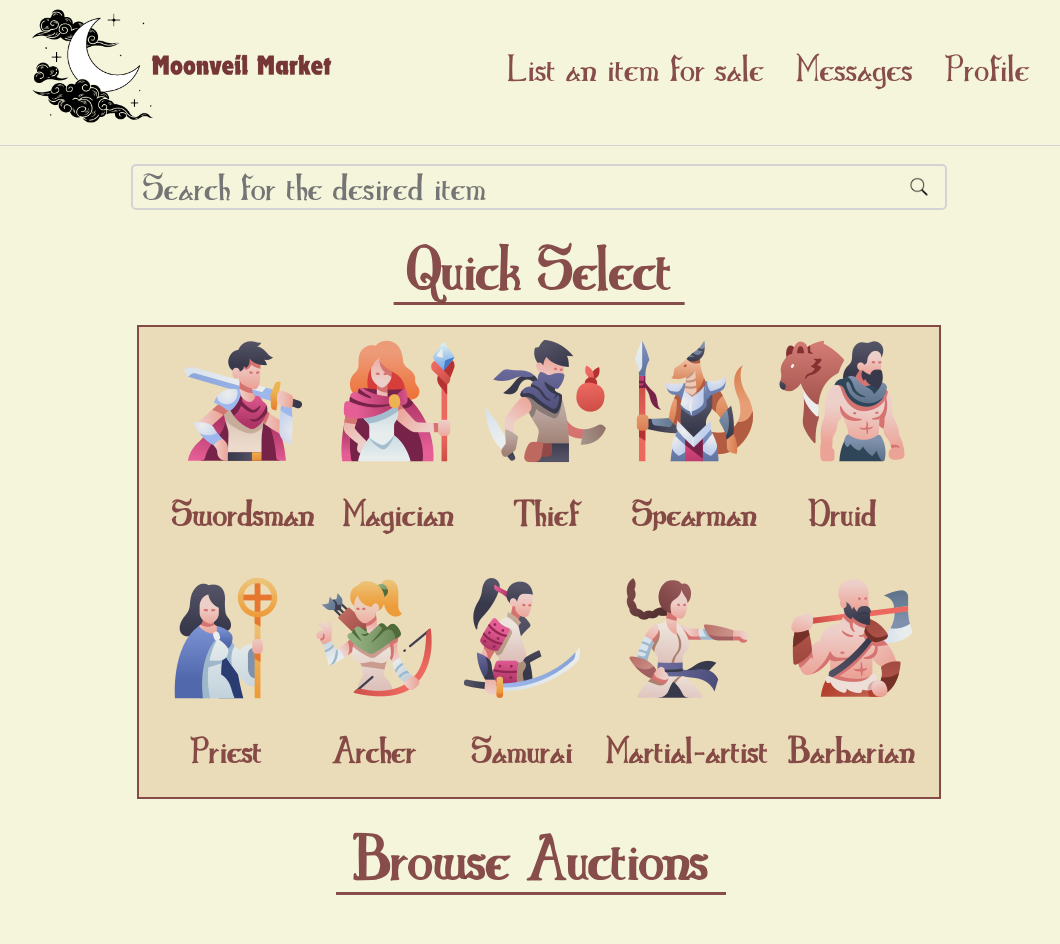
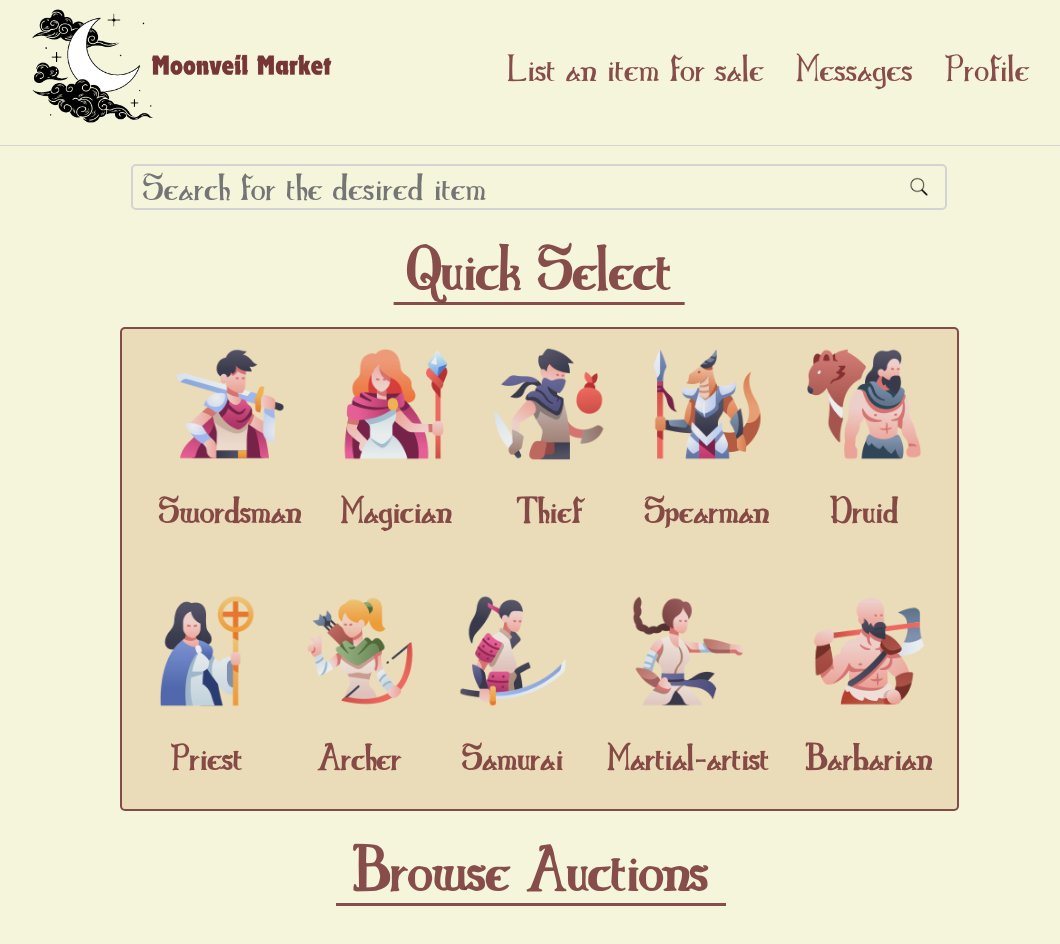
Before and after one commit to PetriK93/Moonveil-Market, a React (Vite) app in the folder client/: page / in a window 1280 px wide. Shown: the top 944 px of the page, without its empty margins (109-1169 px from the left). Built offline with nearby package versions, Linux system fonts and the light colour scheme.

Commit message:
Added additional routing & animations
Made sure that every element appears as it should by adding a useLocation().

Moved the <Router> from App.jsx to Index.jsx to keep the visuals clean.

Added small scale increase animations to the category images and text.

```diff
--- a/client/src/App.jsx
+++ b/client/src/App.jsx
@@ -1,4 +1,4 @@
-import { BrowserRouter as Router, Routes, Route } from "react-router-dom";
+import { Routes, Route, useLocation } from "react-router-dom";
 import NavBar from "./components/NavBar/NavBar";
 import ListItem from "./pages/ListItem/ListItem";
 import Messages from "./pages/Messages/Messages";
@@ -8,12 +8,13 @@ import SearchBar from "./components/SearchBar/SearchBar";
 import CategoryList from "./components/Categories/Categories";
 
 function App() {
+  const location = useLocation();
+
   return (
-    <Router>
     <div>
       <NavBar />
-        <SearchBar />
-        <CategoryList />
+      {location.pathname === "/" && <SearchBar />}
+      {location.pathname === "/" && <CategoryList />}
       <Routes>
         <Route path="/list-item" element={<ListItem />} />
         <Route path="/messages" element={<Messages />} />
@@ -21,7 +22,6 @@ function App() {
         <Route path="/" element={<Home />} />
       </Routes>
     </div>
-    </Router>
   );
 }
 
--- a/client/src/components/Categories/Categories.jsx
+++ b/client/src/components/Categories/Categories.jsx
@@ -36,7 +36,6 @@ const CategoryList = () => {
               alt={category.name}
               className={styles.categoryImage}
             />
-
             <h3 className={styles.categoryName}>{category.name}</h3>
           </div>
         ))}
--- a/client/src/components/Categories/CategoriesStyles.module.css
+++ b/client/src/components/Categories/CategoriesStyles.module.css
@@ -7,52 +7,37 @@
   margin-top: -20px;
 }
 
-h1 {
-  margin-bottom: 20px;
-}
-
 .categoryContainer {
-  width: 800px;
-  height: 470px;
+  width: 835px;
+  height: 480px;
   display: flex;
   flex-direction: row;
+  gap: 14px;
   flex-wrap: wrap;
   align-items: center;
   justify-content: center;
   border: 2px solid var(--brown-color);
   background-color: var(--light-brown-color);
+  border-radius: 5px;
 }
 
 .categoryItem {
-  margin: 10px;
+  margin: 13px 10px 7px 13px;
   text-align: center;
   background-color: var(--light-brown-color);
+  transition: transform 0.3s ease;
+}
+
+.categoryItem:hover {
+  transform: scale(1.1);
 }
 
 .categoryImage {
-  width: 128px;
+  width: 116px;
   height: auto;
   background-color: var(--light-brown-color);
 }
 
 h3 {
-  position: relative;
   background-color: var(--light-brown-color);
 }
-
-h3::after {
-  content: "";
-  position: absolute;
-  margin-bottom: -3px;
-  left: 0;
-  right: 0;
-  bottom: 0px;
-  height: 2px;
-  background-color: var(--brown-color);
-  transform: scaleX(0);
-  transition: transform 0.3s;
-}
-
-h3:hover::after {
-  transform: scaleX(1);
-}
--- a/client/src/index.css
+++ b/client/src/index.css
@@ -11,6 +11,23 @@
   letter-spacing: 0.5px;
 }
 
+h1 {
+  position: relative;
+  padding-bottom: 0px;
+}
+
+h1::after {
+  content: "";
+  display: block;
+  width: 110%;
+  height: 3px;
+  background-color: var(--brown-color);
+  position: absolute;
+  left: 50%;
+  transform: translateX(-50%);
+  bottom: 0;
+}
+
 @font-face {
   font-family: "Elementary Gothic Bookhand";
   src: url("./assets/fonts/Elementary_Gothic_Bookhand.ttf") format("truetype");
--- a/client/src/main.jsx
+++ b/client/src/main.jsx
@@ -1,10 +1,13 @@
-import { StrictMode } from 'react'
-import { createRoot } from 'react-dom/client'
-import App from './App.jsx'
-import './index.css'
+import { StrictMode } from "react";
+import { createRoot } from "react-dom/client";
+import { BrowserRouter as Router } from "react-router-dom";
+import App from "./App.jsx";
+import "./index.css";
 
-createRoot(document.getElementById('root')).render(
+createRoot(document.getElementById("root")).render(
   <StrictMode>
-    <App />
-  </StrictMode>,
-)
+    <Router>
+      <App />
+    </Router>
+  </StrictMode>
+);
--- a/client/src/pages/HomePage/HomePageStyles.module.css
+++ b/client/src/pages/HomePage/HomePageStyles.module.css
@@ -4,20 +4,3 @@
   align-items: center;
   justify-content: center;
 }
-
-h1 {
-  position: relative;
-  padding-bottom: 0px;
-}
-
-h1::after {
-  content: "";
-  display: block;
-  width: 110%;
-  height: 3px;
-  background-color: var(--brown-color);
-  position: absolute;
-  left: 50%;
-  transform: translateX(-50%);
-  bottom: 0;
-}
```
Lines whose indentation alone changed are shown as unchanged.
